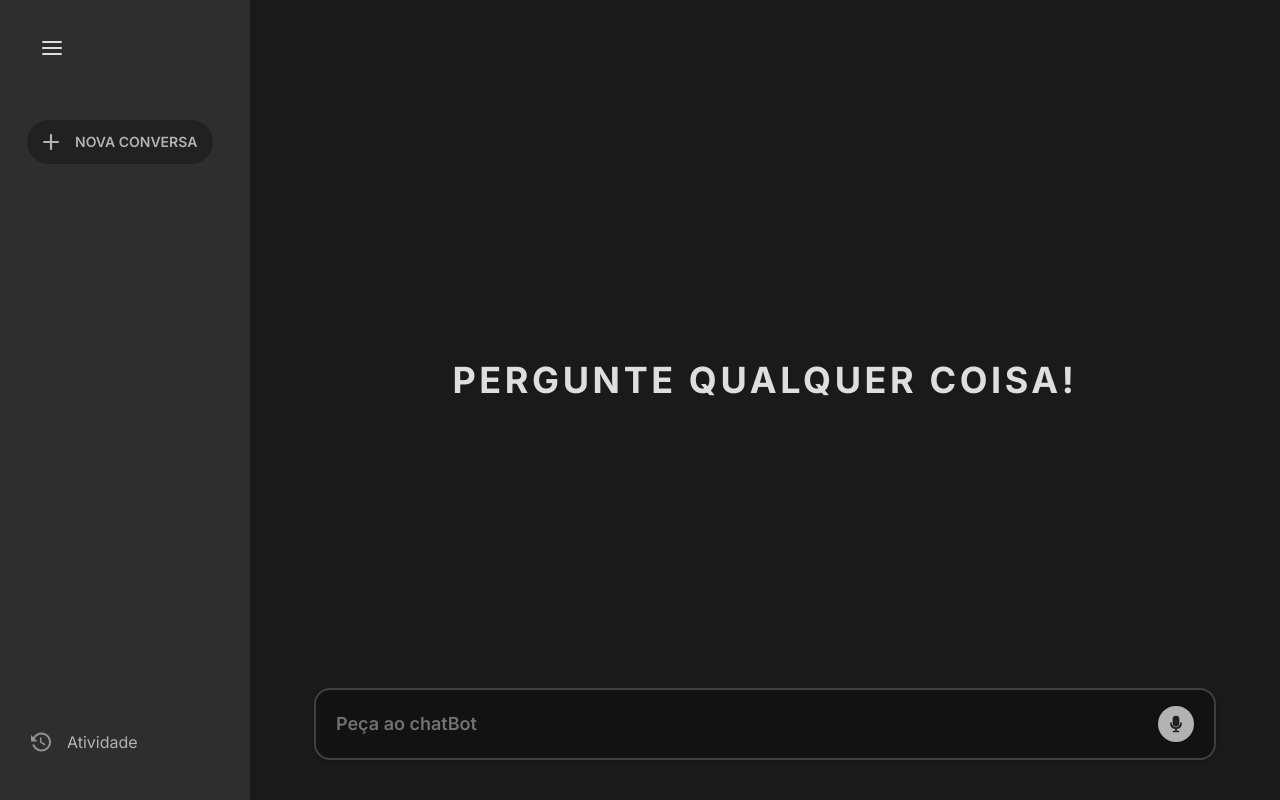
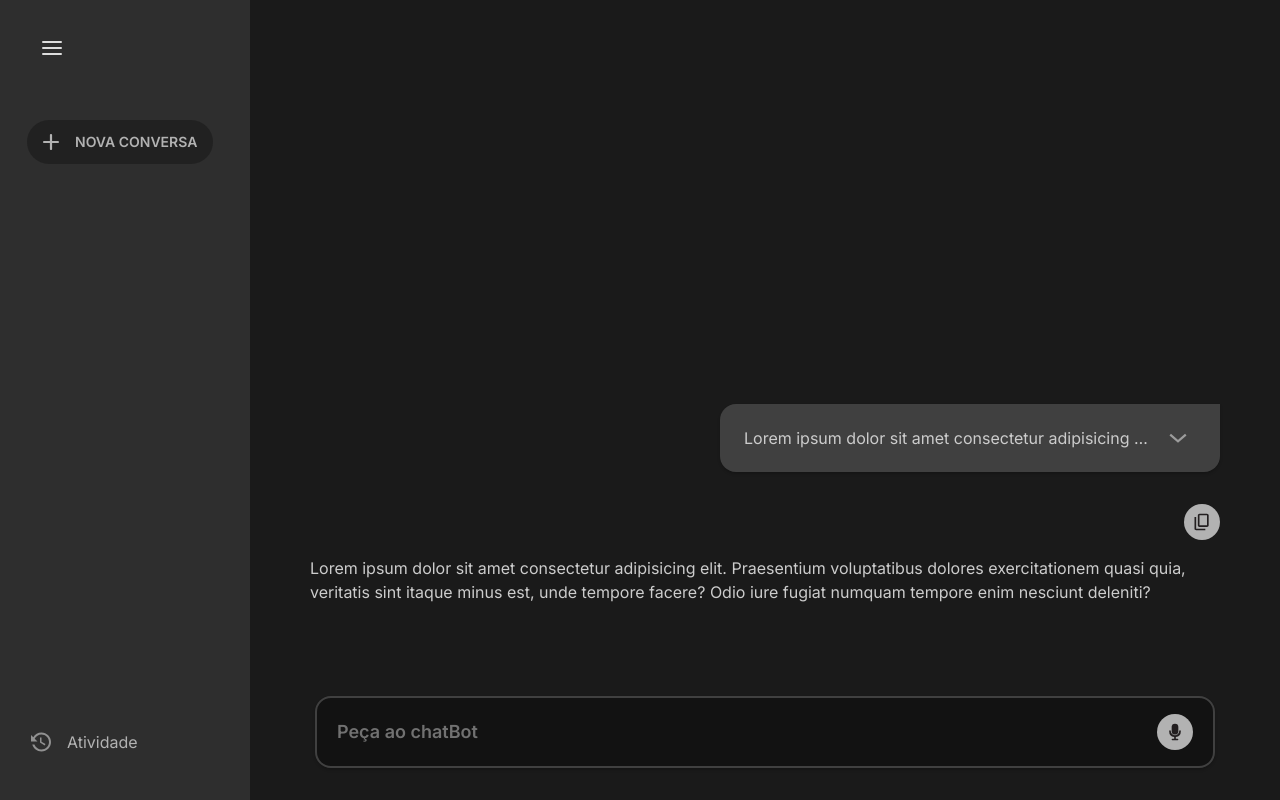
Before and after one commit to Leozinho2831/ChatBot, a website with bundled scripts: page index.html in a window 1280 px wide. Built offline with nearby package versions, Linux system fonts and the light colour scheme.

Commit message:
new style to chat bot message

```diff
--- a/index.html
+++ b/index.html
@@ -58,13 +58,26 @@
             <h1 class="px-3 font-semibold text-gray-200 text-2xl">Você tem certeza que deseja apagar seu histórico?</h1>
             <button class="uppercase font-semibold text-base text-gray-400 bg-gray-950/60 px-6 py-3 rounded-full hover:bg-gray-950 hover:text-red-600/90 js-deleteHistory">Apagar</button>
         </div>
-        <main class="grid grid-rows-2 grid-cols-1 h-screen bg-gray-950 py-10 px-16 max-sm:py-8 max-sm:px-12">
+        <main class="grid grid-rows-[1fr,100px] grid-cols-1 gap-12 h-screen bg-gray-950 py-8 px-10 max-sm:py-6 max-sm:px-8">
             <!-- criar efeito de digitação com js -->
-            <div class="self-end">
+            <section class="center flex flex-col gap-8 self-end py-4 px-5 max-h-[340px] overflow-y-auto scrollable">
                 <!-- trocar texto pela conversa com js -->
-                <h1 class="self-end text-center uppercase font-bold tracking-widest text-gray-200 text-4xl max-sm:3xl">Pergunte qualquer coisa!</h1>
-            </div>
-            <div class="self-end">
+                <!-- <h1 class="self-end text-center uppercase font-bold tracking-widest text-gray-200 text-4xl max-sm:3xl">Pergunte qualquer coisa!</h1> -->
+                <!-- conversa ia e usuário -->
+                <div class="self-end flex items-center gap-3 max-w-[500px] bg-gray-800 text-gray-300 rounded-2xl rounded-tr-none py-4 px-6 shadow-[0_2px_3px_rgba(0,0,0,0.2)]">
+                    <p class="truncate js-responseUser">Lorem ipsum dolor sit amet consectetur adipisicing elit. Beatae aspernatur veniam saepe nam modi consectetur minus impedit repudiandae fugiat deleniti, delectus quidem ad natus nesciunt et! Sint sunt minima laborum. Lorem ipsum dolor sit amet consectetur adipisicing elit. Beatae aspernatur veniam saepe nam modi consectetur minus impedit repudiandae fugiat deleniti, delectus quidem ad natus nesciunt et! Sint sunt minima laborum.</p>
+                    <button class="min-w-fit cursor-pointer p-2 rounded-full hover:bg-gray-700/70 js-textFull">
+                        <img class="w-5 h-5" src="src/images/arrow-menu.svg" alt="Ver mais">
+                    </button>
+                </div>
+                <div class="text-gray-300 flex flex-col gap-4">
+                    <button class="self-end bg-gray-400 p-2 rounded-full cursor-pointer hover:bg-gray-500">
+                        <img class="w-5 h-5" src="src/images/copy.svg" alt="Copiar">
+                    </button>
+                    <p class="flex-1 js-responseIa">Lorem ipsum dolor sit amet consectetur adipisicing elit. Praesentium voluptatibus dolores exercitationem quasi quia, veritatis sint itaque minus est, unde tempore facere? Odio iure fugiat numquam tempore enim nesciunt deleniti?</p>
+                </div>
+            </section>
+            <div class="self-end justify-self-center w-full max-w-[900px]">
                 <form class="js-form">
                     <label for="chat" class="min-w-52 flex flex-wrap gap-3 justify-between items-center border-2 border-gray-800 bg-gray-black/60 rounded-2xl py-4 px-5 shadow-[0_2px_3px_rgba(0,0,0,0.2)] hover:bg-gray-black hover:border-gray-700 focus:outline-none focus:bg-gray-black focus:border-gray-600">
                         <input
```
Also changed, not shown: src/output.css.
